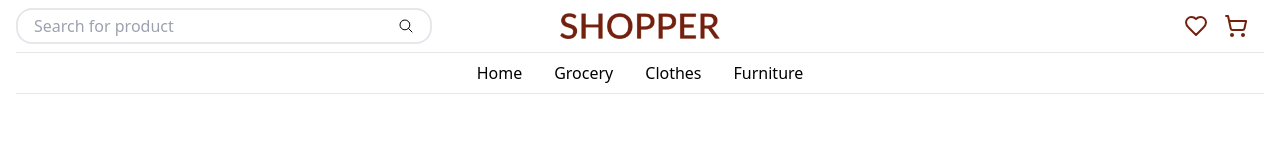
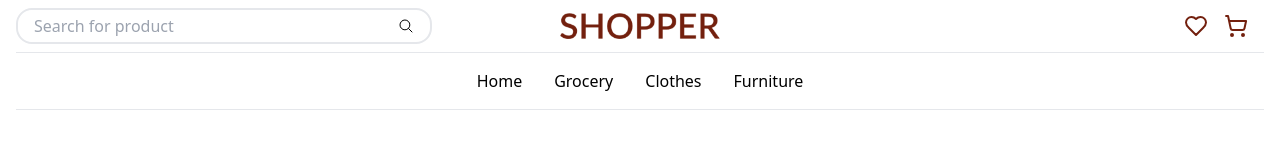
Before and after one commit to shekhargrace14/shopper, a React (Vite) app: page / in a window 1280 px wide. Shown: the top 160 px of the page. Built offline with nearby package versions, Linux system fonts and the light colour scheme.

Commit message:
adjusted

```diff
--- a/src/components/Navbar.jsx
+++ b/src/components/Navbar.jsx
@@ -83,16 +83,16 @@ const Navbar = () => {
         <div className="column sm:block sm:static hidden absolute h-full  left-0 ">
           <ul className="grid justify-between sm:grid-flow-col grid-flow-row">
             {menu.map((item, index) => (
-              <li key={index} onClick={toggleMenu} className="px-4 py-2 rounded-2xl sm:grid-flow-col items-center justify-center gap-1 hover:bg-gray-100">
-                <Link to={item.path}>
+                <Link key={index} to={item.path} className=" my-2 px-4 py-2 rounded-2xl sm:grid-flow-col items-center justify-center gap-1 hover:bg-gray-100">
+              <li   className=" ">
                   {item.pageName}
+              </li>
                 </Link>
-              </li>
             ))}
           </ul>
         </div>
         {menuOpen ?
-          <div className="column lg:block sm:static absolute h-full w-full left-0 bg-gray-100 z-40">
+          <div className="column lg:block sm:static absolute h-full w-full left-0 bg-gray-100 z-40 hidden">
             <ul className="grid sm:grid-flow-col grid-flow-row text-center">
               {menu.map((item, index) => (
                 <Link key={index} to={item.path} >
```
